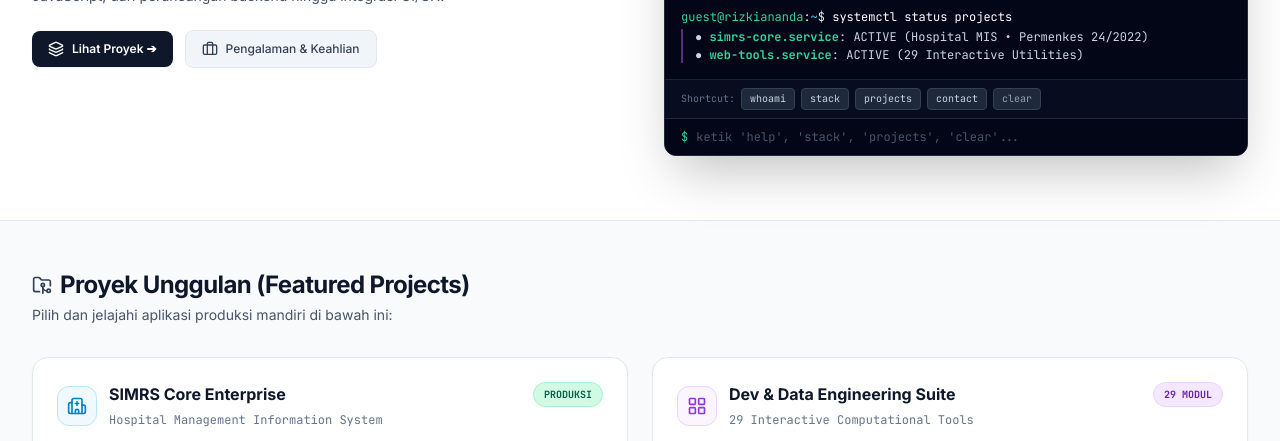
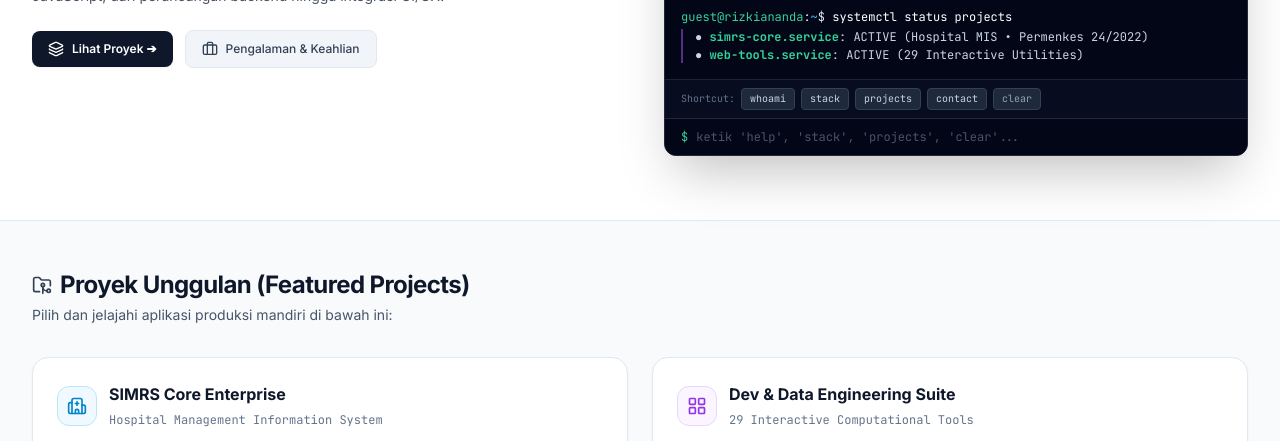
Before and after one commit to InfiniteNull/InfiniteNull.github.io, a plain HTML site: page index.html in a window 1280 px wide. Shown: the part 351-792 px from the top of the page. Drawn offline with nearby package versions, Linux system fonts and the light colour scheme.

Commit message:
style: remove PRODUKSI and 29 MODUL pills from project cards

```diff
--- a/index.html
+++ b/index.html
@@ -230,9 +230,6 @@
                   <span id="simrsCardSub" class="text-xs text-slate-500 font-mono">Hospital Management Information System</span>
                 </div>
               </div>
-              <span class="px-2.5 py-1 rounded-full text-[10px] font-bold font-mono bg-emerald-100 dark:bg-emerald-950 text-emerald-800 dark:text-emerald-300 border border-emerald-200 dark:border-emerald-800">
-                PRODUKSI
-              </span>
             </div>
 
             <!-- Tech Badges -->
@@ -288,9 +285,6 @@
                   <span id="devtoolsCardSub" class="text-xs text-slate-500 font-mono">29 Interactive Computational Tools</span>
                 </div>
               </div>
-              <span class="px-2.5 py-1 rounded-full text-[10px] font-bold font-mono bg-purple-100 dark:bg-purple-950 text-purple-800 dark:text-purple-300 border border-purple-200 dark:border-purple-800">
-                29 MODUL
-              </span>
             </div>
 
             <!-- Tech Badges -->
```
